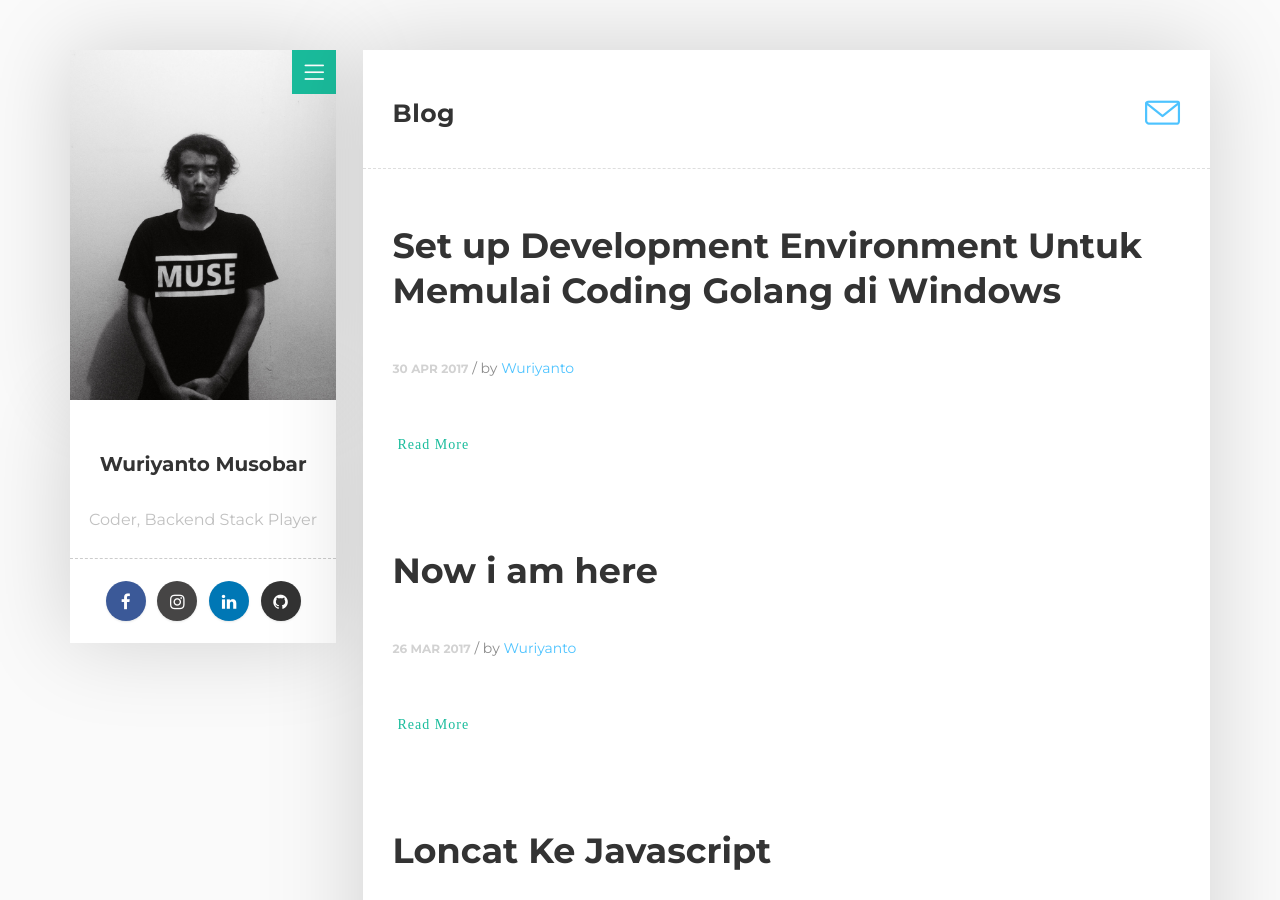
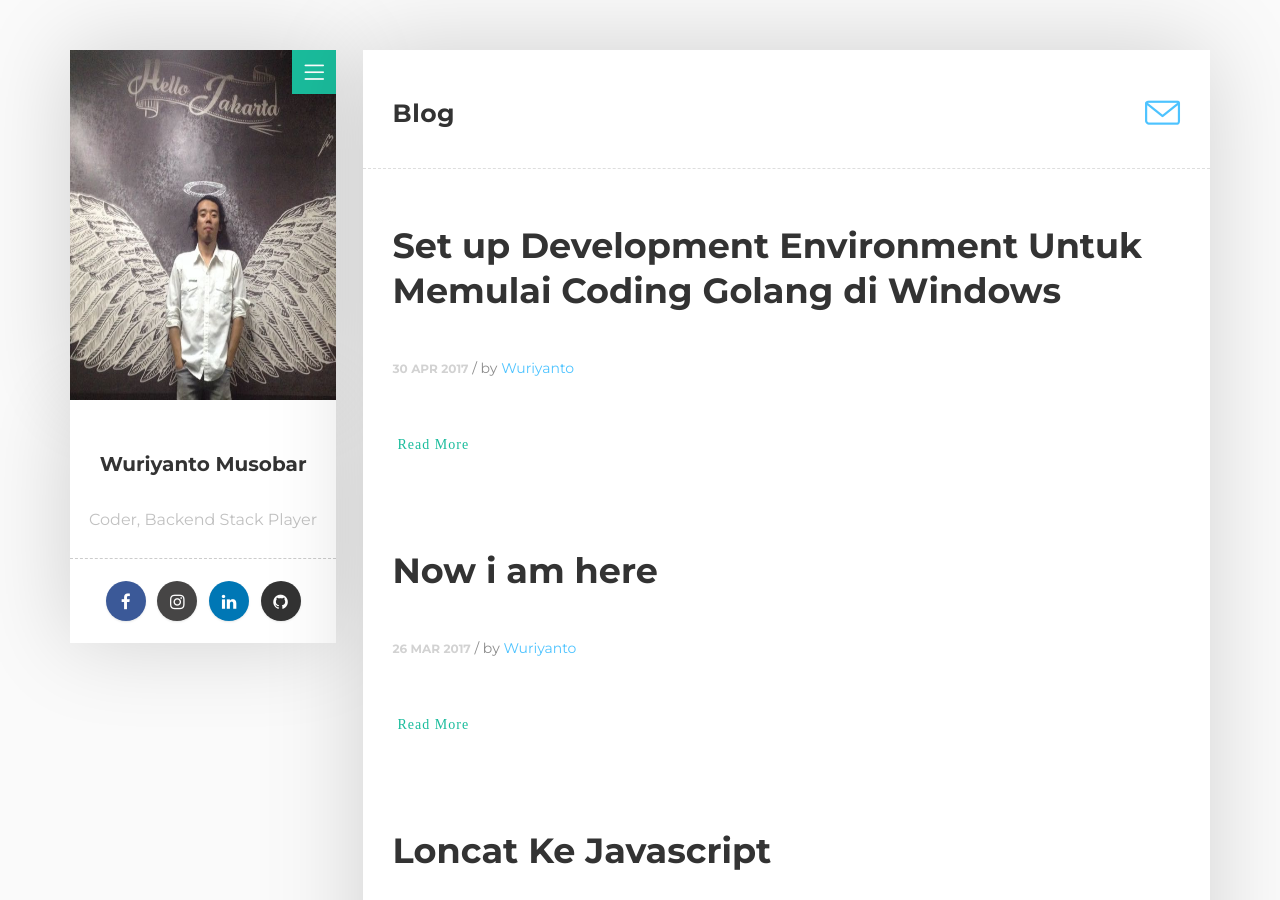
Before and after one commit to wuriyanto48/wuriyanto48.github.io, a Jekyll site: the page built from index.html, in a window 1280 px wide and 900 px high. Built offline with Jekyll 4.4.1, drawn with Linux system fonts in a browser that asks for light colours; nearby versions of some CDN libraries; comment, search, counter and statistics services are not loaded.

Commit message:
change image

```diff
--- a/_layouts/default.html
+++ b/_layouts/default.html
@@ -80,7 +80,7 @@
                    <div class="about-fixed">
 
                      <div class="my-pic">
-                        <img src="/assets/img/wury.jpg" alt="Wuriyanto" height="350">
+                        <img src="/assets/img/pp.jpg" alt="Wuriyanto" height="350">
                         <a href="javascript:void(0)" class="collapsed" data-target="#menu" data-toggle="collapse"><i class="icon-menu menu"></i></a>
                          <div id="menu" class="collapse">
                            <ul class="menu-link">
```
Also changed, not shown: assets/img/pp.jpg (added).
